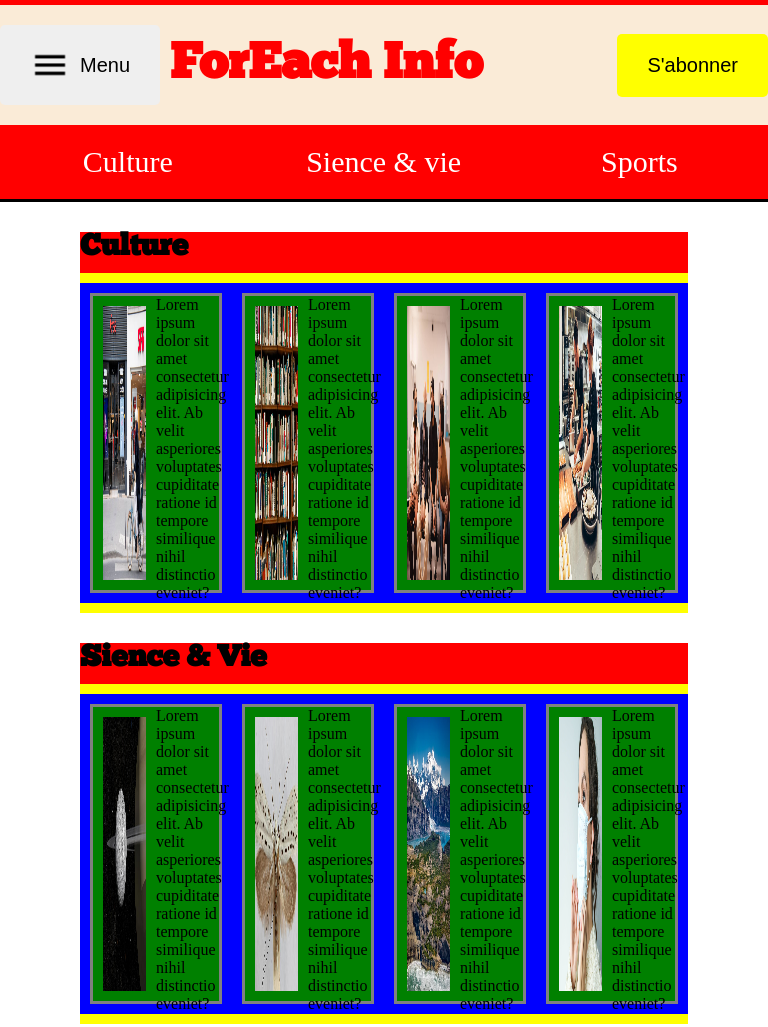
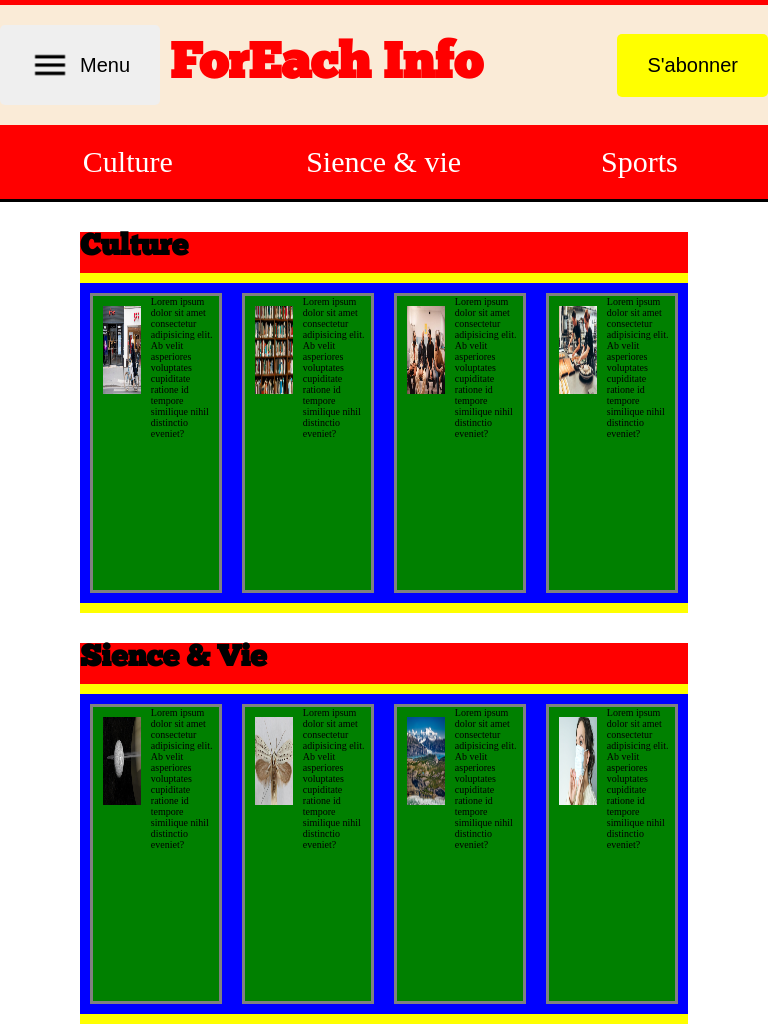
Before and after one commit to aVALKY/Exercice-Responsive-, a plain HTML site: page index.html in a window 768 px wide. Shown: the top 1027 px of the page. Drawn offline with Linux system fonts and the light colour scheme.

Commit message:
Premiere tentative de responsive avec dificulté non fini.

```diff
--- a/style.css
+++ b/style.css
@@ -156,3 +156,19 @@ img{
 .boite_verte p {
     width: 50%;
 }
+@media screen and (min-width:400px) and (max-width : 980px){
+    .boite_verte p {
+        font-size: 10px;
+    }
+    .boite_jaune {
+        font-size: 10px;
+    }
+    .img_content {
+        width: 30%;
+        height: 30%;
+    }
+    /* .boite_verte {
+
+    } */
+
+}
```
